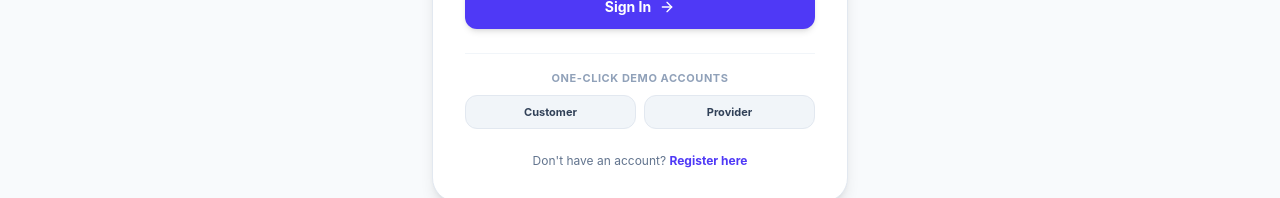
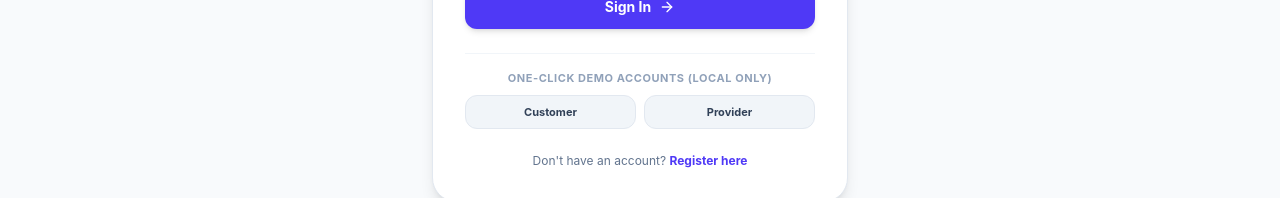
Before and after one commit to samar-slathia/oddjobs, a React (Vite) app in the folder client/: page /login in a window 1280 px wide. Shown: the part 477-675 px from the top of the page. Built offline with nearby package versions, Linux system fonts and the light colour scheme; no server answers.

Commit message:
Restrict demo features to development

```diff
--- a/client/src/pages/LoginPage.jsx
+++ b/client/src/pages/LoginPage.jsx
@@ -119,10 +119,12 @@ const LoginPage = () => {
           </button>
         </form>
 
+        {import.meta.env.DEV && (
+          <>
           {/* Demo Login Quick Buttons */}
           <div className="pt-4 border-t border-slate-100 space-y-2">
             <p className="text-[11px] font-bold text-slate-400 uppercase tracking-wider text-center">
-            One-Click Demo Accounts
+              One-Click Demo Accounts (Local Only)
             </p>
             <div className="grid grid-cols-2 gap-2">
               <button
@@ -139,6 +141,8 @@ const LoginPage = () => {
               </button>
             </div>
           </div>
+          </>
+        )}
 
         <p className="text-center text-xs text-slate-500">
           Don't have an account?{' '}
```
Also changed, not shown: 2 other files (tests, documents, lock files or other folders). Lines whose indentation alone changed are shown as unchanged.
